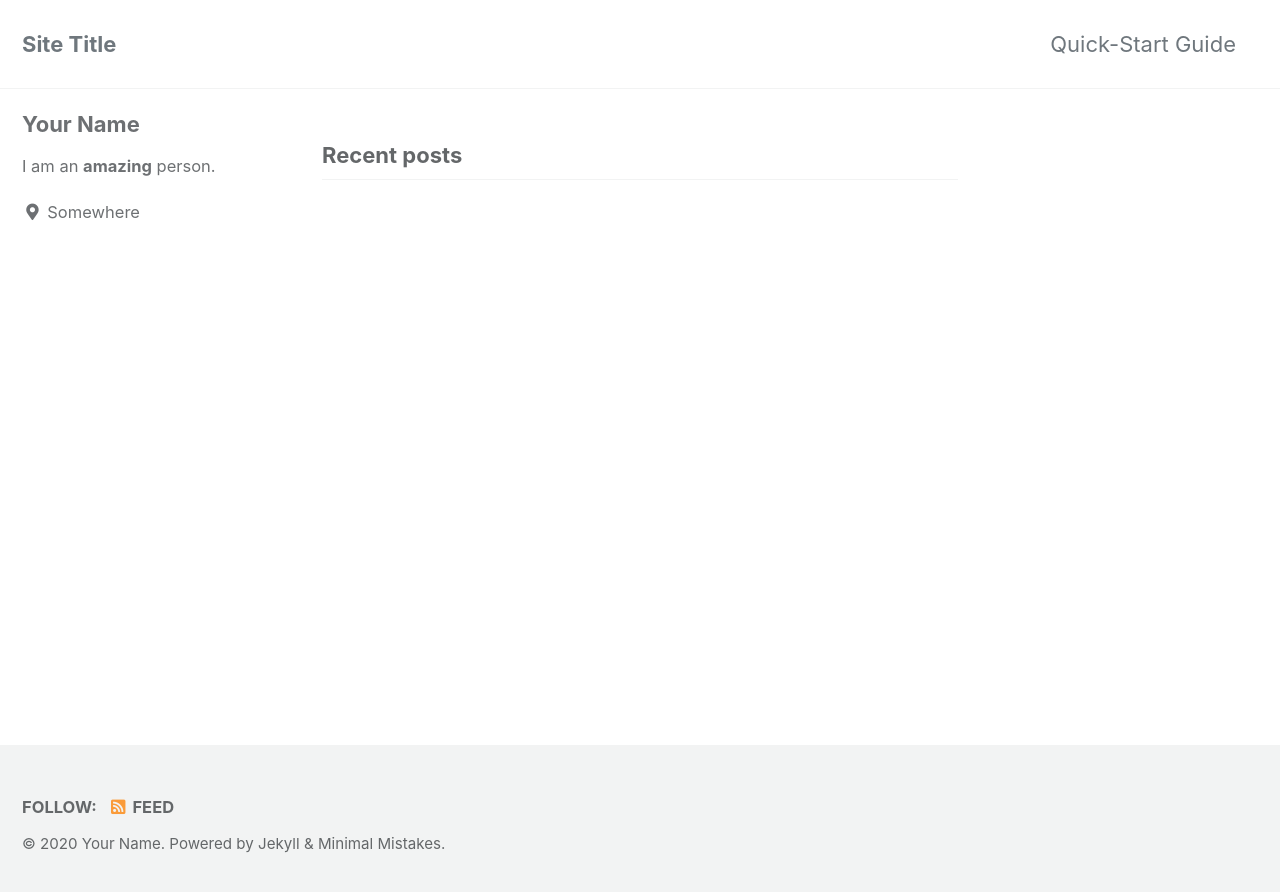
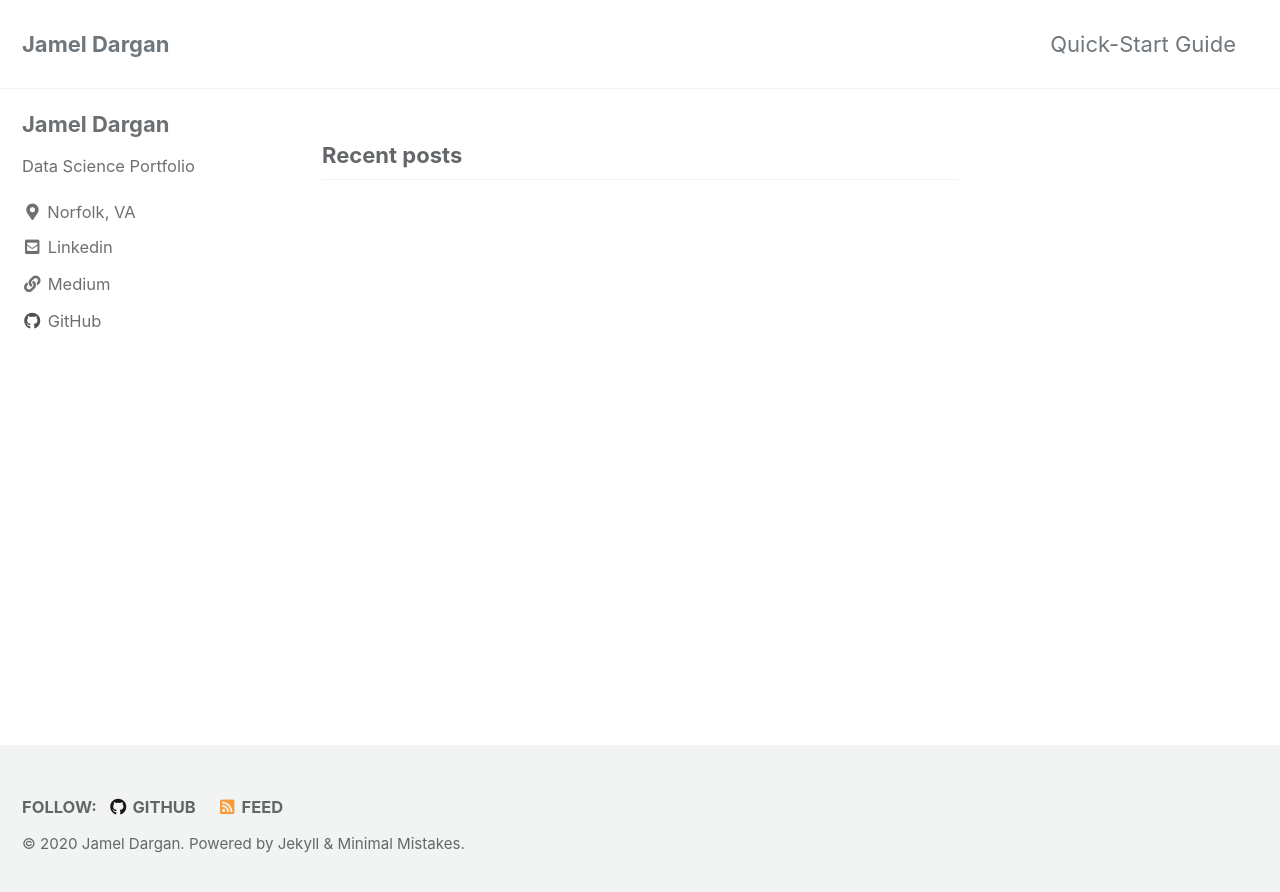
Before and after one commit to jammy-bot/portfolio, a Jekyll site: the page built from index.html, in a window 1280 px wide. Shown: the top 892 px of the page. Built offline with Jekyll 4.4.1, drawn with Linux system fonts in a browser that asks for light colours; cached includes are drawn as plain includes; the list of posts is cut into pages by our own code.

Commit message:
update config

```diff
--- a/_config.yml
+++ b/_config.yml
@@ -16,11 +16,11 @@ minimal_mistakes_skin    : "default" # "air", "aqua", "contrast", "dark", "dirt"
 
 # Site Settings
 locale                   : "en-US"
-title                    : "Site Title"
+title                    : "Jamel Dargan"
 title_separator          : "-"
 subtitle                 : # site tagline that appears below site title in masthead
-name                     : "Your Name"
-description              : "An amazing website."
+name                     : "Jamel Dargan"
+description              : "Data Science Portfolio"
 url                      : # the base hostname & protocol for your site e.g. "https://mmistakes.github.io"
 baseurl                  : # the subpath of your site, e.g. "/blog"
 repository               : # GitHub username/repo-name e.g. "mmistakes/minimal-mistakes"
@@ -93,18 +93,18 @@ analytics:
 
 # Site Author
 author:
-  name             : "Your Name"
+  name             : "Jamel Dargan"
   avatar           : # path of avatar image, e.g. "/assets/images/bio-photo.jpg"
-  bio              : "I am an **amazing** person."
-  location         : "Somewhere"
+  bio              : "Data Science Portfolio"
+  location         : "Norfolk, VA"
   email            :
   links:
-    - label: "Email"
+    - label: "Linkedin"
       icon: "fas fa-fw fa-envelope-square"
-      # url: "mailto:your.name@email.com"
-    - label: "Website"
+      url: "https://www.linkedin.com/in/darganj/"
+    - label: "Medium"
       icon: "fas fa-fw fa-link"
-      # url: "https://your-website.com"
+      url: "https://medium.com/@jameld.pro"
     - label: "Twitter"
       icon: "fab fa-fw fa-twitter-square"
       # url: "https://twitter.com/"
@@ -113,7 +113,7 @@ author:
       # url: "https://facebook.com/"
     - label: "GitHub"
       icon: "fab fa-fw fa-github"
-      # url: "https://github.com/"
+      url: "https://github.com/jammy-bot"
     - label: "Instagram"
       icon: "fab fa-fw fa-instagram"
       # url: "https://instagram.com/"
@@ -129,7 +129,7 @@ footer:
       # url:
     - label: "GitHub"
       icon: "fab fa-fw fa-github"
-      # url:
+      url: "https://github.com/jammy-bot"
     - label: "GitLab"
       icon: "fab fa-fw fa-gitlab"
       # url:
@@ -279,3 +279,11 @@ defaults:
       comments: # true
       share: true
       related: true
+
+  # _posts
+  - scope:
+      path: ""
+      type: pages
+    values:
+      layout: ""
+      author_profile: true
```
